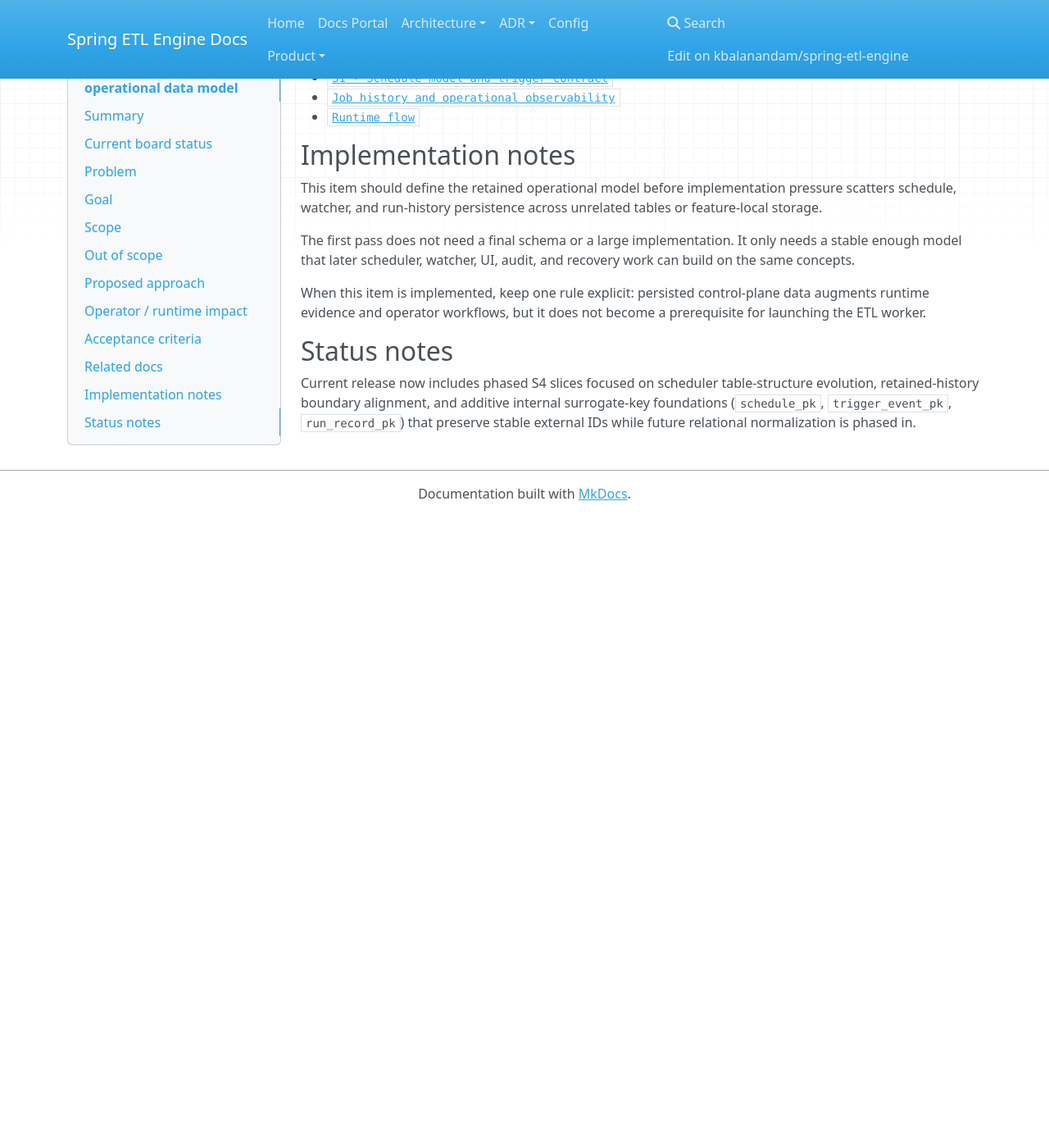
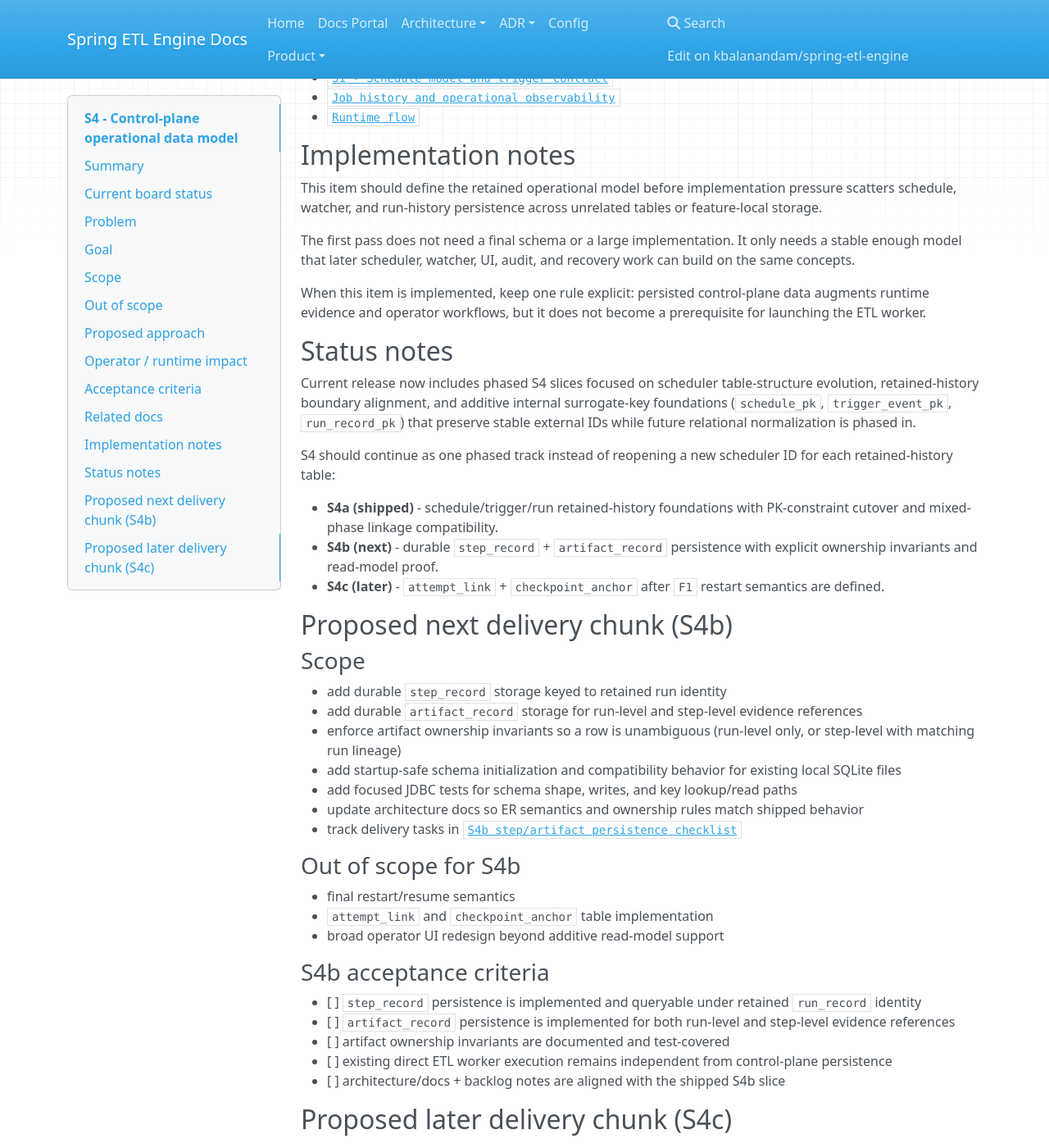
Before and after one commit to kbalanandam/spring-etl-engine, an MkDocs documentation site: the page built from docs/product/backlog-items/scheduler/S4-control-plane-operational-data-model.md, in a window 1280 px wide and 1400 px high, scrolled down 3156 px. Shown: the whole window at 82% size. Built offline with MkDocs 1.6.1, drawn with Linux system fonts in a browser that asks for light colours; nearby versions of some CDN libraries; before the commit the page ends 3786 px from its top, so only the background shows below that; some of the changed text lies outside the part shown.

Commit message:
docs(s4): detail S4b/S4c plan and checklist

```diff
--- a/docs/product/backlog-items/scheduler/S4-control-plane-operational-data-model.md
+++ b/docs/product/backlog-items/scheduler/S4-control-plane-operational-data-model.md
@@ -119,3 +119,63 @@ When this item is implemented, keep one rule explicit: persisted control-plane d
 ## Status notes
 
 Current release now includes phased S4 slices focused on scheduler table-structure evolution, retained-history boundary alignment, and additive internal surrogate-key foundations (`schedule_pk`, `trigger_event_pk`, `run_record_pk`) that preserve stable external IDs while future relational normalization is phased in.
+
+S4 should continue as one phased track instead of reopening a new scheduler ID for each retained-history table:
+
+- **S4a (shipped)** - schedule/trigger/run retained-history foundations with PK-constraint cutover and mixed-phase linkage compatibility.
+- **S4b (next)** - durable `step_record` + `artifact_record` persistence with explicit ownership invariants and read-model proof.
+- **S4c (later)** - `attempt_link` + `checkpoint_anchor` after `F1` restart semantics are defined.
+
+## Proposed next delivery chunk (S4b)
+
+### Scope
+
+- add durable `step_record` storage keyed to retained run identity
+- add durable `artifact_record` storage for run-level and step-level evidence references
+- enforce artifact ownership invariants so a row is unambiguous (run-level only, or step-level with matching run lineage)
+- add startup-safe schema initialization and compatibility behavior for existing local SQLite files
+- add focused JDBC tests for schema shape, writes, and key lookup/read paths
+- update architecture docs so ER semantics and ownership rules match shipped behavior
+- track delivery tasks in [`S4b step/artifact persistence checklist`](S4b-step-artifact-persistence-checklist.md)
+
+### Out of scope for S4b
+
+- final restart/resume semantics
+- `attempt_link` and `checkpoint_anchor` table implementation
+- broad operator UI redesign beyond additive read-model support
+
+### S4b acceptance criteria
+
+- [ ] `step_record` persistence is implemented and queryable under retained `run_record` identity
+- [ ] `artifact_record` persistence is implemented for both run-level and step-level evidence references
+- [ ] artifact ownership invariants are documented and test-covered
+- [ ] existing direct ETL worker execution remains independent from control-plane persistence
+- [ ] architecture/docs + backlog notes are aligned with the shipped S4b slice
+
+## Proposed later delivery chunk (S4c)
+
+### Scope
+
+- add durable `attempt_link` persistence for current/prior run attempt lineage
+- add durable `checkpoint_anchor` persistence for resumable/reference checkpoints
+- define minimum retained fields needed to support `F1` restart semantics without overfitting early implementation details
+- add lookup/read paths required for recovery-oriented operator diagnosis
+- add focused JDBC tests for schema shape, linkage integrity, and recovery lookup behavior
+
+### Out of scope for S4c
+
+- changing the independently runnable ETL worker boundary
+- final enterprise multi-node concurrency strategy
+- broad scheduler policy redesign beyond lineage/checkpoint anchors
+
+### Delivery gate
+
+- start implementation only after `F1` restart semantics are explicit enough to anchor attempt/checkpoint meaning
+
+### S4c acceptance criteria
+
+- [ ] `attempt_link` persistence is implemented with clear current/prior linkage semantics
+- [ ] `checkpoint_anchor` persistence is implemented with explicit anchor identity and lifecycle fields
+- [ ] retained lineage/checkpoint fields align with `F1` restart-semantics decisions
+- [ ] recovery-oriented lookup paths are documented and test-covered
+- [ ] direct ETL worker execution remains independent from control-plane persistence
```
Also changed, not shown: docs/architecture/control-plane/control-plane-local-relational-schema.md (+7 -0 lines), docs/product/backlog-items/README.md (+1 -0 lines), docs/product/backlog-items/scheduler/README.md (+4 -0 lines), docs/product/backlog-items/scheduler/S4b-step-artifact-persistence-checklist.md (added, +52 -0 lines), docs/product/product-backlog.md (+2 -2 lines).
